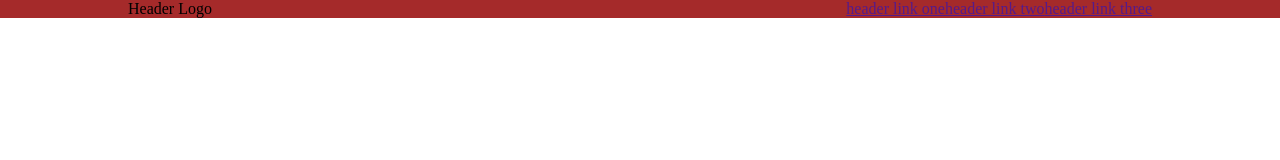
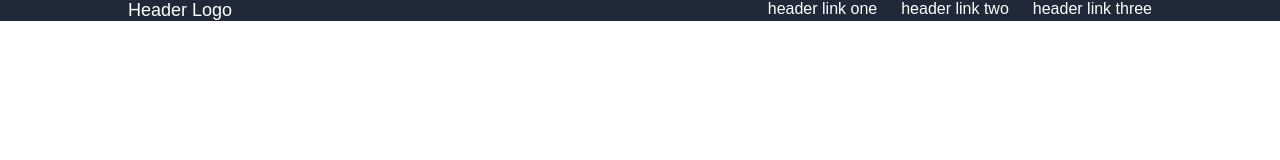
Before and after one commit to joseb2/Landing-Page, a plain HTML site: page index.html in a window 1280 px wide. Drawn offline with Linux system fonts and the light colour scheme.

Commit message:
Adding the remaining box columns. Manipulate text space to match concept art.

```diff
--- a/index.html
+++ b/index.html
@@ -12,11 +12,11 @@
    <div class="flex-container">
     <div class="headContainer">
         <span id="headerLogo">Header Logo</span>
-        <div class="links">
-            <a id = "linkOne" href="">header link one</a>
-            <a id = "linkOne" href=""> header link two</a>
-            <a id = "linkOne" href=""> header link three</a>
-        </div>
+        <nav class="links">
+            <a id = "linkOne" href="">header link one </a>&nbsp;
+            <a id = "linkTwo" href="">header link two </a>&nbsp;
+            <a id = "linkThree" href="">header link three </a>
+        </nav>
 
     </div>
     </div>
--- a/style.css
+++ b/style.css
@@ -1,32 +1,40 @@
 html,
 body {
     height: 100%;
-    margin: 0;
+    margin: 0px;
+}
+.flex-container {
+    margin: 0px;
+    display: flex;
 
-}
-
-.flex-container {
-    display: flex;
 }
 .flex-container div {
     flex: 1;
+
 }
 .headContainer {
+
+    justify-content: space-between;
     display: flex;
-    justify-content: space-between;
     border-color: teal;
-    font: 24px;
        /*color:#F9FAF8;*/
-    background-color: brown; /*#1f2937;*/
+    background-color: #1f2937; /*#1f2937;*/
     padding-left: 10%;
     padding-right: 10%;
+}
+#headerLogo {
+    color:white;
+    font-size: 18px;
+    font-family: Arial, Helvetica, sans-serif;
 
 }
-
+a {
+    color:white;
+    font-family: Arial, Helvetica, sans-serif;
+    text-decoration: none;
+}
 .links {
+    justify-content: flex-end;
+    gap: 10px;
     display: flex;
-    justify-content: flex-end;
-
-
-
 }
```
